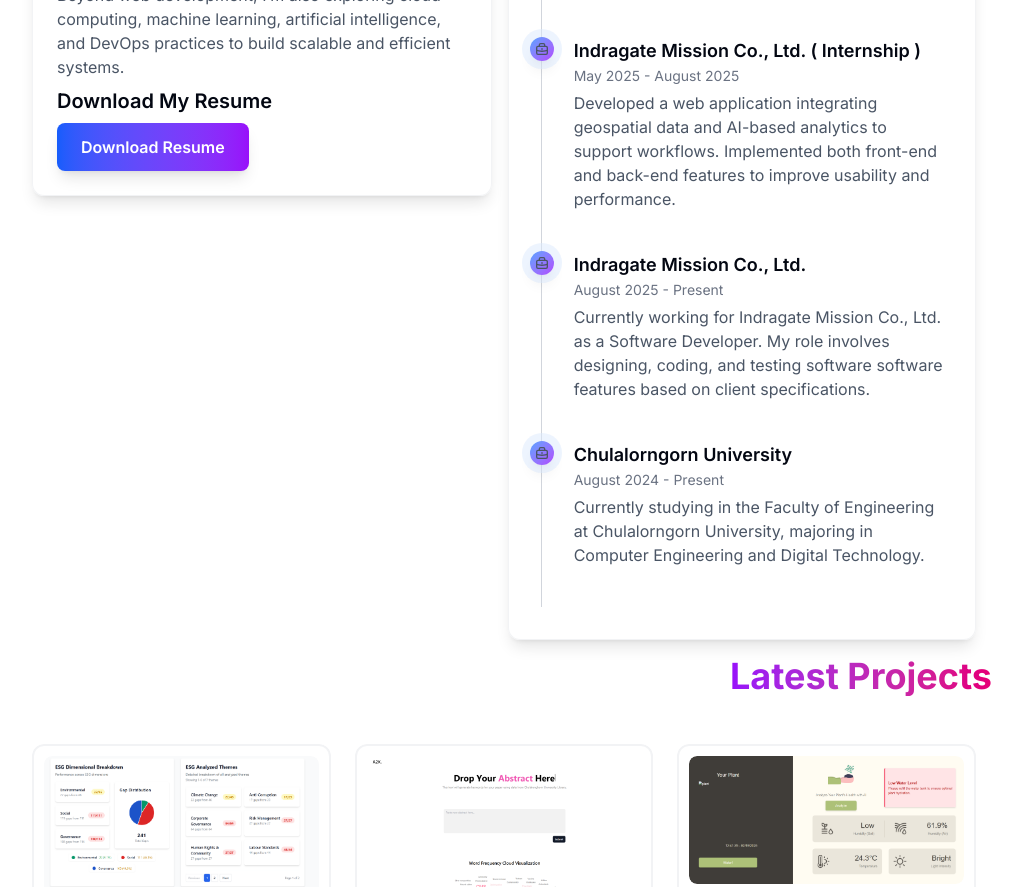
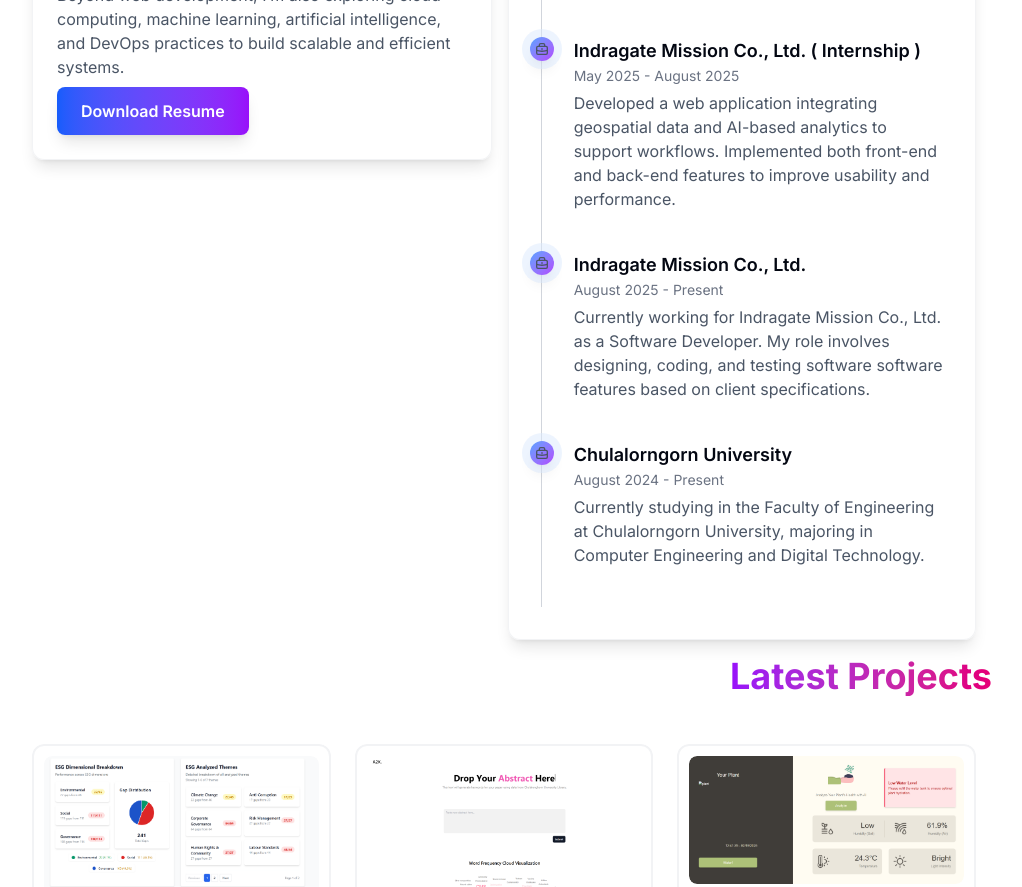
Before and after one commit to tatatitutatuay/profile, an Astro site in the folder frontend/: page / in a window 1280 px wide. Shown: the part 881-1768 px from the top of the page, without its empty margins (136-1158 px from the left). Built offline with nearby package versions, Linux system fonts and the light colour scheme; Astro itself is replaced by a stand-in of ours.

Commit message:
download cv fix

```diff
--- a/frontend/src/pages/index.astro
+++ b/frontend/src/pages/index.astro
@@ -125,11 +125,6 @@
             </p>
           </div>
           <div class="flex flex-col gap-2">
-            <h3
-              class="text-lg sm:text-xl font-semibold text-gray-950 dark:text-white"
-            >
-              Download My Resume
-            </h3>
             <a
               href="/docs/resume.pdf"
               role="button"
```
